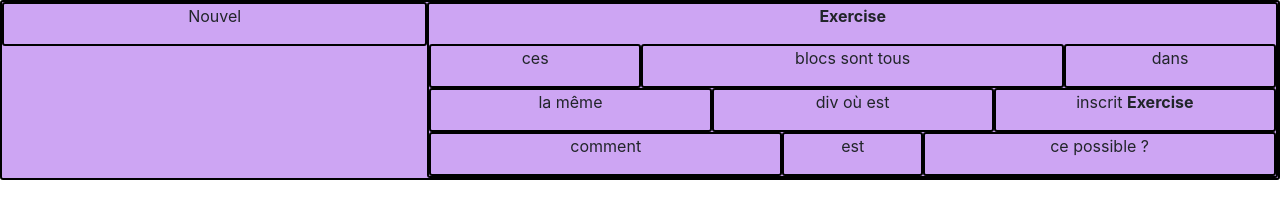
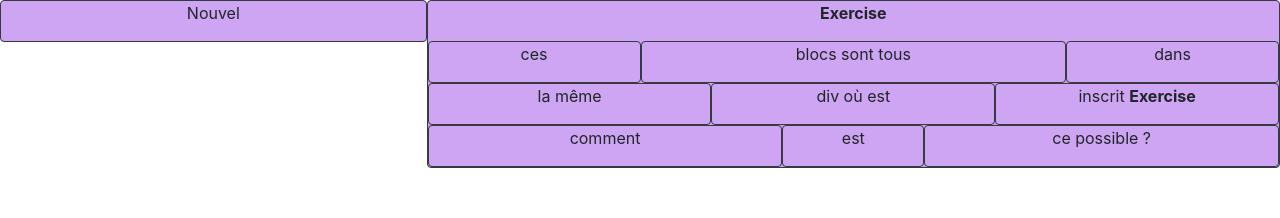
Before and after one commit to richardsgab/exercises-bootstrap, a plain HTML site: page exer2/index.html in a window 1280 px wide. Drawn offline with nearby package versions, Linux system fonts and the light colour scheme.

Commit message:
I'd changed the elements, but not in my inner self

```diff
--- /dev/null
+++ b/changeorder/index.css
@@ -0,0 +1,9 @@
+* {
+    box-sizing: border-box;
+    margin: 0;
+    padding: 0;
+}
+
+.container {
+    background-color: #CDA5F3;
+}
--- a/exer2/index.html
+++ b/exer2/index.html
@@ -9,42 +9,42 @@
 </head>
 <body>
     <section class="container-fluid">
-        <section class="row align-items-start ">
-            <section class="col-sm-4">
+        <section class="row align-items-start">
+            <section class="col-sm-4 border border-dark rounded" id="cakita">
                 <p class="text-center">Nouvel</p>
             </section>
-            <section class="col-sm">
+            <section class="col-sm border border-dark rounded">
                 <p class="text-center"><strong>Exercise</strong></p>
                 <section class="row">
-                    <section class="col-sm">
+                    <section class="col-sm border border-dark rounded">
                         <p class="text-center">ces</p>
                     </section>
-                    <section class="col-sm-6">
+                    <section class="col-sm-6 border border-dark rounded">
                         <p class="text-center">blocs sont tous</p>
                     </section>
-                    <section class="col-sm">
+                    <section class="col-sm border border-dark rounded">
                         <p class="text-center">dans</p>
                     </section>
                 </section>
                 <section class="row">
-                    <section class="col-sm">
+                    <section class="col-sm border border-dark rounded">
                         <p class="text-center">la même</p>
                     </section>
-                    <section class="col-sm">
+                    <section class="col-sm border border-dark rounded">
                         <p class="text-center">div où est</p>
                     </section>
-                    <section class="col-sm">
+                    <section class="col-sm border border-dark rounded">
                         <p class="text-center">inscrit <strong>Exercise</strong></p>
                     </section>
                 </section>
                 <section class="row">
-                    <section class="col-sm">
+                    <section class="col-sm border border-dark rounded">
                         <p class="text-center">comment</p>
                     </section>
-                    <section class="col-sm-2">
+                    <section class="col-sm-2 border border-dark rounded">
                         <p class="text-center">est</p>
                     </section>
-                    <section class="col-sm">
+                    <section class="col-sm border border-dark rounded">
                         <p class="text-center">ce possible ?</p></section>
                 </section>
             </section>
--- a/exer2/style.css
+++ b/exer2/style.css
@@ -4,25 +4,10 @@
     padding: 0;
 }
 
-.container-fluid {
+.col-sm {
     background: #CDA5F3;
-    border: black solid 2px;
-    border-radius: 3px;
 }
 
-.col-sm {
-    border: black solid 2px;
-    border-radius: 3px;
+#cakita {
+    background: #CDA5F3;
 }
-.col-sm-2 {
-    border: black solid 2px;
-    border-radius: 3px;
-}
-.col-sm-4 {
-    border: black solid 2px;
-    border-radius: 3px;
-}
-.col-sm-6 {
-    border: black solid 2px;
-    border-radius: 3px;
-}
```
Also changed, not shown: changeorder/index.html (added, +33 -0 lines).
